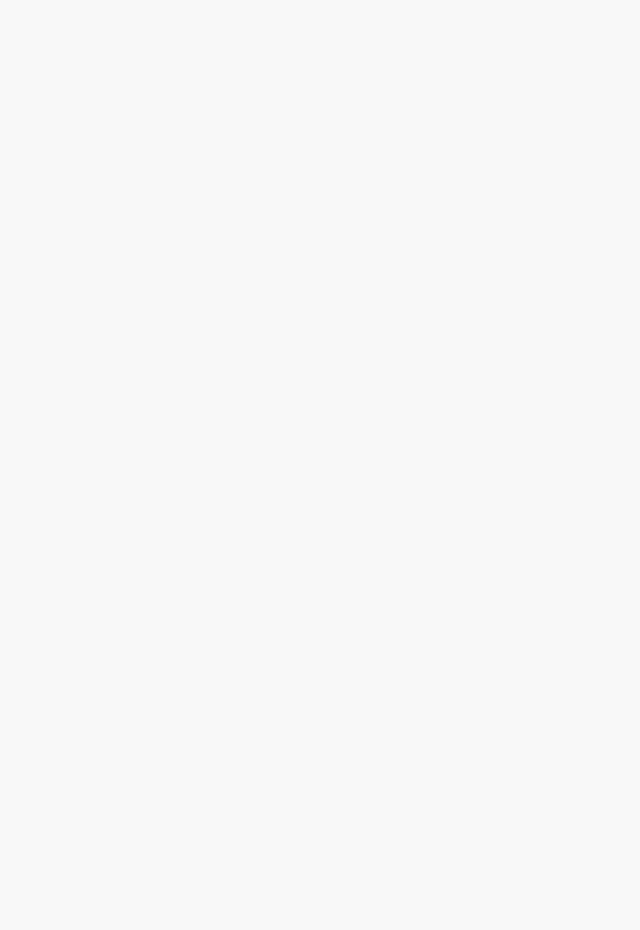
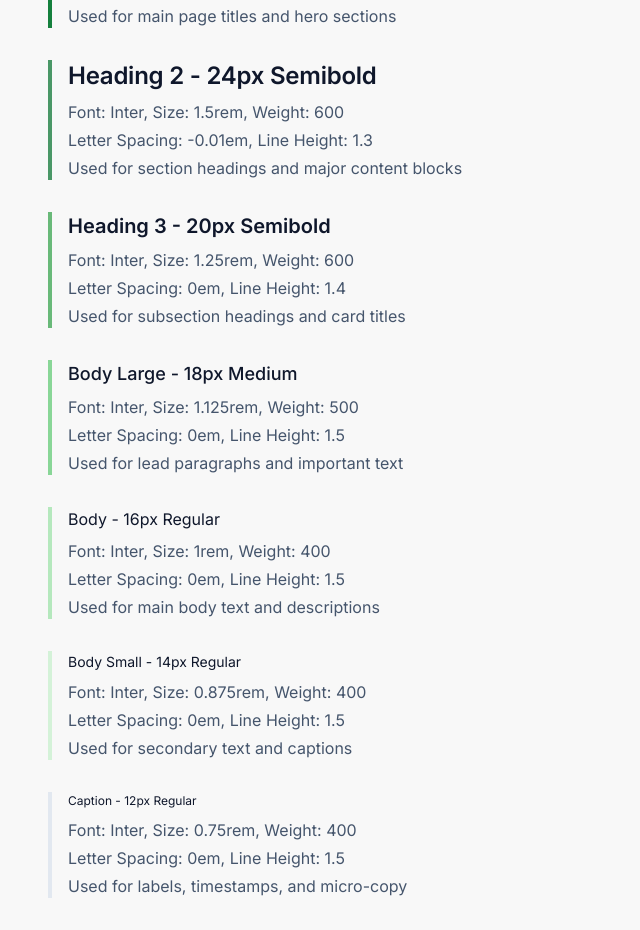
Before and after one commit to abeeratia/Next-js-user-manager, a Next.js app: page / in a window 1280 px wide. Shown: the part 2328-3258 px from the top of the page, without its empty margins (0-640 px from the left). Before the commit the page ends 2134 px from the top, so only its background shows below. Built offline with nearby package versions, Linux system fonts and the light colour scheme.

Commit message:
implement Typography (Inter) section with design-accurate fonts and faded borders

```diff
--- a/src/app/globals.css
+++ b/src/app/globals.css
@@ -33,7 +33,6 @@
   --color-accent-300: #ffba85;
   --color-accent-400: #ffa35c;
   --color-accent-500: #e67e22;
-  --color-accent2-500: oklch(65% .25 40);
   --color-accent-600: #cc6a1e;
   --color-accent-700: #b3561a;
   --color-accent-800: #994316;
@@ -53,6 +52,7 @@
   --color-neutral-950: #020617;
 
   /* Semantic UI Colors */
+    --color-accent2-500: oklch(65% .25 40);
   --color-background: oklch(98% 0 255);
   --color-foreground: var(--color-neutral-950);
   --color-muted: var(--color-neutral-100);
--- a/src/app/page.tsx
+++ b/src/app/page.tsx
@@ -1,6 +1,7 @@
 import { Header } from "@/components/organisms/Header";
 import { Hero } from "@/components/organisms/Hero";
 import { ColorPalette } from "@/components/organisms/ColorPalette";
+import { TypographyPalette } from "@/components/organisms/TypographyPalette";
 
 export default function Home() {
   return (
@@ -9,6 +10,7 @@ export default function Home() {
       <main className="flex-1">
         <Hero />
         <ColorPalette />
+        <TypographyPalette />
       </main>
     </div>
   );
--- /dev/null
+++ b/src/components/molecules/TypographyRow.tsx
@@ -0,0 +1,49 @@
+import { cn } from "@/lib/utils";
+
+interface TypographyRowProps extends React.HTMLAttributes<HTMLDivElement> {
+  name: string;
+  font?: string;
+  size: string;
+  weight: string;
+  letterSpacing: string;
+  lineHeight: string;
+  usage: string;
+  borderColorClassName: string;
+  sampleClassName: string;
+}
+
+export function TypographyRow({
+  name,
+  font = "Inter",
+  size,
+  weight,
+  letterSpacing,
+  lineHeight,
+  usage,
+  borderColorClassName,
+  sampleClassName,
+  className,
+  ...props
+}: TypographyRowProps) {
+  return (
+    <div
+      className={cn(
+        "flex flex-col gap-1 border-l-4 pl-4",
+        borderColorClassName,
+        className
+      )}
+      {...props}
+    >
+      <div className={cn("text-slate-900", sampleClassName)}>{name}</div>
+      <div className="text-md text-slate-600 mt-1">
+        Font: {font}, Size: {size}, Weight: {weight}
+      </div>
+      <div className="text-md text-slate-600">
+        Letter Spacing: {letterSpacing}, Line Height: {lineHeight}
+      </div>
+      <div className="text-md text-slate-600">
+        {usage}
+      </div>
+    </div>
+  );
+}
--- /dev/null
+++ b/src/components/organisms/TypographyPalette.tsx
@@ -0,0 +1,19 @@
+import { TypographyRow } from "@/components/molecules/TypographyRow";
+import { typographyData } from "@/constants/typography";
+
+export function TypographyPalette() {
+  return (
+    <section className="mx-auto w-full max-w-7xl px-8 py-8 sm:px-10 lg:px-12">
+      <div className="flex flex-col gap-6">
+        <h3 className="text-2xl font-semibold text-slate-900">
+          Typography (Inter)
+        </h3>
+        <div className="flex flex-col gap-8 mt-2">
+          {typographyData.map((item) => (
+            <TypographyRow key={item.name} {...item} />
+          ))}
+        </div>
+      </div>
+    </section>
+  );
+}
--- /dev/null
+++ b/src/constants/typography.ts
@@ -0,0 +1,79 @@
+export const typographyData = [
+  {
+    name: "Heading 1 - 32px Bold",
+    font: "Inter",
+    size: "2rem",
+    weight: "700",
+    letterSpacing: "-0.02em",
+    lineHeight: "1.2",
+    usage: "Used for main page titles and hero sections",
+    borderColorClassName: "border-primary-600",
+    sampleClassName: "text-[2rem] font-bold tracking-[-0.02em] leading-[1.2]",
+  },
+  {
+    name: "Heading 2 - 24px Semibold",
+    font: "Inter",
+    size: "1.5rem",
+    weight: "600",
+    letterSpacing: "-0.01em",
+    lineHeight: "1.3",
+    usage: "Used for section headings and major content blocks",
+    borderColorClassName: "border-primary-500",
+    sampleClassName: "text-2xl font-semibold tracking-[-0.01em] leading-[1.3]",
+  },
+  {
+    name: "Heading 3 - 20px Semibold",
+    font: "Inter",
+    size: "1.25rem",
+    weight: "600",
+    letterSpacing: "0em",
+    lineHeight: "1.4",
+    usage: "Used for subsection headings and card titles",
+    borderColorClassName: "border-primary-400",
+    sampleClassName: "text-xl font-semibold tracking-normal leading-[1.4]",
+  },
+  {
+    name: "Body Large - 18px Medium",
+    font: "Inter",
+    size: "1.125rem",
+    weight: "500",
+    letterSpacing: "0em",
+    lineHeight: "1.5",
+    usage: "Used for lead paragraphs and important text",
+    borderColorClassName: "border-primary-300",
+    sampleClassName: "text-lg font-medium tracking-normal leading-[1.5]",
+  },
+  {
+    name: "Body - 16px Regular",
+    font: "Inter",
+    size: "1rem",
+    weight: "400",
+    letterSpacing: "0em",
+    lineHeight: "1.5",
+    usage: "Used for main body text and descriptions",
+    borderColorClassName: "border-primary-200",
+    sampleClassName: "text-base font-normal tracking-normal leading-[1.5]",
+  },
+  {
+    name: "Body Small - 14px Regular",
+    font: "Inter",
+    size: "0.875rem",
+    weight: "400",
+    letterSpacing: "0em",
+    lineHeight: "1.5",
+    usage: "Used for secondary text and captions",
+    borderColorClassName: "border-primary-100",
+    sampleClassName: "text-sm font-normal tracking-normal leading-[1.5]",
+  },
+  {
+    name: "Caption - 12px Regular",
+    font: "Inter",
+    size: "0.75rem",
+    weight: "400",
+    letterSpacing: "0em",
+    lineHeight: "1.5",
+    usage: "Used for labels, timestamps, and micro-copy",
+    borderColorClassName: "border-slate-70",
+    sampleClassName: "text-xs font-normal tracking-normal leading-[1.5]",
+  },
+];
```
